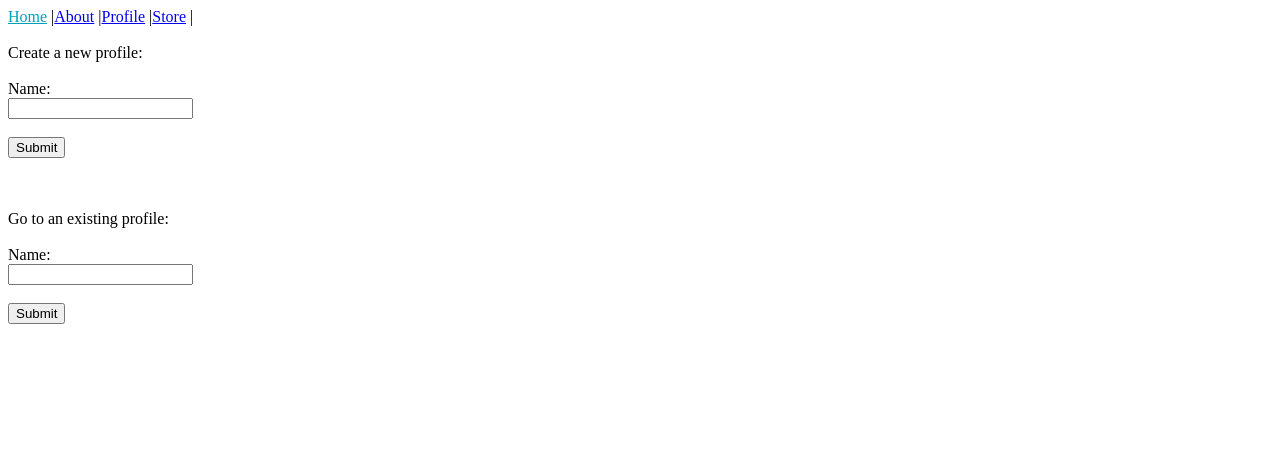
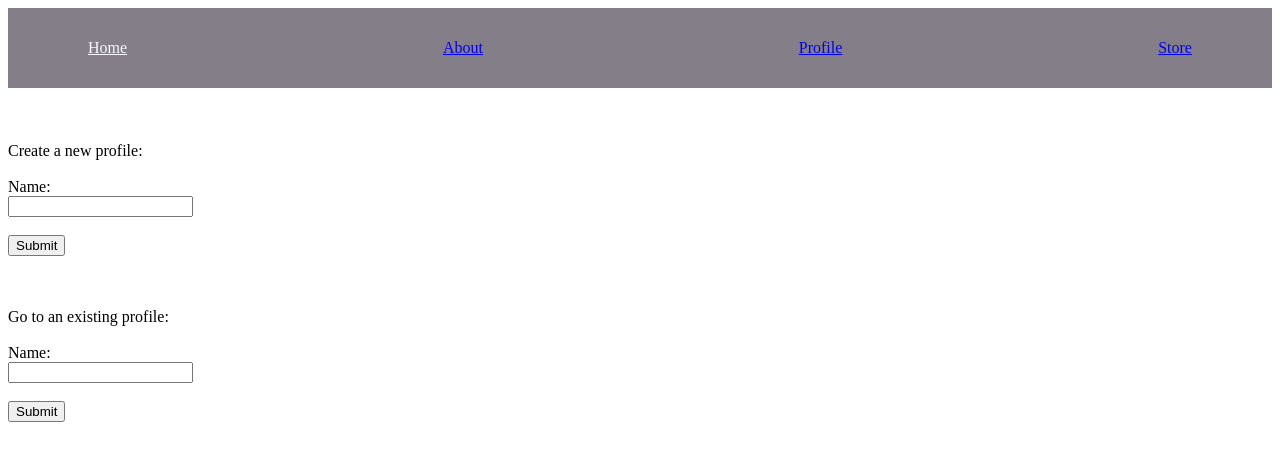
Before and after one commit to jazminmatos/poki_habit_tracker_client, a React (Create React App) app: page / in a window 1280 px wide. Shown: the top 460 px of the page. Built offline with nearby package versions, Linux system fonts and the light colour scheme.

Commit message:
added loading state so that profile page works & added navbar styling

```diff
--- a/package.json
+++ b/package.json
@@ -6,6 +6,7 @@
     "cra-template": "1.1.2",
     "react": "^17.0.2",
     "react-dom": "^17.0.2",
+    "react-icons": "^4.2.0",
     "react-redux": "^7.2.5",
     "react-router-dom": "^5.3.0",
     "react-scripts": "4.0.3",
--- a/src/actions/userActions.js
+++ b/src/actions/userActions.js
@@ -4,7 +4,7 @@ export const CreateUser = user => {
         headers: { 'Content-Type': 'application/json'},
         body: JSON.stringify(user)
     }
-
+    debugger
     return dispatch => {
         fetch('http://localhost:3000/users', configObj)
         .then(resp => resp.json())
@@ -14,11 +14,13 @@ export const CreateUser = user => {
 }
 
 export const fetchUser = user => {
+    //debugger
     return dispatch => {
+        dispatch({ type: 'LOADING_USER' })
         fetch('http://localhost:3000/users')
         .then(r => r.json())
         .then(users => {
-            dispatch({ type: 'FETCH_USER', payload: users.find(u => u.name === user.name)})
+            dispatch({ type: 'FETCH_USER', payload: users.find(u => u.name === user)})
         })
         .catch((error) => {console.error('Error:', error)})
     }
--- a/src/components/Coin.js
+++ b/src/components/Coin.js
@@ -1,9 +1,10 @@
 import React from 'react';
+import { BiCoin } from 'react-icons/bi'
 
-const Coin = () => {
+const Coin = (props) => {
     return (
         <div>
-
+            <BiCoin /> {props.amount}
         </div>
     );
 }
--- a/src/components/LoginForm.js
+++ b/src/components/LoginForm.js
@@ -5,7 +5,8 @@ import { fetchUser } from '../actions/userActions'
 
 class LoginForm extends Component {
     state = {
-        name: ''
+        name: '',
+        isLoading: true
     }
 
     handleChange = e => {
@@ -17,16 +18,16 @@ class LoginForm extends Component {
     }
 
     handleSubmit = e => {
-        console.log("inside handleExistingSubmit", this.state)
+        console.log("inside handleExistingSubmit", this.state.name)
         e.preventDefault()
-
-        this.props.fetchUser(this.state)
+        //debugger
+        this.props.fetchUser(this.state.name)
 
         this.setState({
             name: ''
         })
 
-        // this.props.history.push('/profile')
+        this.props.history.push('/profile')
     }
 
     render() {
--- /dev/null
+++ b/src/components/NavBar.css
@@ -0,0 +1,12 @@
+.navbar {
+  background: #847e89;
+  height: 80px;
+  display: flex;
+  justify-content: space-between;
+  z-index: 10;
+
+  display: flex;
+  align-items: center;
+  padding: 0 5rem;
+  cursor: pointer;
+}
--- a/src/components/Router.js
+++ b/src/components/Router.js
@@ -11,6 +11,7 @@ const Router = () => {
     return (
         <>
             <NavBar />
+            <br /><br />
             <Switch>
                 <Route exact path='/' component={Home} />
                 <Route exact path='/about' component={About} />
--- a/src/components/navBar.js
+++ b/src/components/navBar.js
@@ -1,25 +1,27 @@
 import React from 'react';
 import { NavLink } from "react-router-dom";
 
+import './NavBar.css'
+
 const NavBar = () => {
     return (
-        <>
-            <NavLink exact activeStyle={{color: '#009FB7'}} to='/'>
+        <div className={"navbar"}>
+            <NavLink exact activeStyle={{color: '#f7f7ff'}} to='/'>
                 Home
-            </NavLink> |
+            </NavLink>
 
-            <NavLink exact activeStyle={{color: '#009FB7'}} to='/about'>
+            <NavLink exact activeStyle={{color: '#f7f7ff'}} to='/about'>
                 About
-            </NavLink> |
+            </NavLink>
 
-            <NavLink exact activeStyle={{color: '#009FB7'}} to='/profile'>
+            <NavLink exact activeStyle={{color: '#f7f7ff'}} to='/profile'>
                 Profile
-            </NavLink> |
+            </NavLink>
 
-            <NavLink exact activeStyle={{color: '#009FB7'}} to='/store'>
+            <NavLink exact activeStyle={{color: '#f7f7ff'}} to='/store'>
                 Store
-            </NavLink> |
-        </>
+            </NavLink>
+        </div>
     );
 }
 
--- a/src/components/signupForm.js
+++ b/src/components/signupForm.js
@@ -16,10 +16,6 @@ class signupForm extends Component {
         })
     }
 
-    // call an action that will dispatch a new object to our reducer
-    // Reducer updates our store state
-    // At the same time, the action is going to make a POST fetch so that we can persist it to our db
-
     handleNewSubmit = e => {
         console.log("inside handleNewSubmit", this.state)
         e.preventDefault()
@@ -30,7 +26,7 @@ class signupForm extends Component {
             name: ''
         })
 
-        // this.props.history.push('/profile')
+        this.props.history.push('/profile')
         console.log("history", this.props.history)
     }
 
--- a/src/containers/healthXpContainer.js
+++ b/src/containers/healthXpContainer.js
@@ -6,10 +6,10 @@ import Coin from '../components/Coin';
 const HealthXpContainer = (props) => {
     return (
         <div>
-            Hello from HealthXpContainer
-
-            <Bar amount={props.healthAmount}/>
-            <Bar amount={props.xpAmount}/>
+            Health: <Bar amount={props.healthAmount}/>
+            <br />
+            Experience: <Bar amount={props.xpAmount}/>
+            <br />
             <Coin amount={props.coinAmount}/>
         </div>
     );
--- a/src/containers/profileContainer.js
+++ b/src/containers/profileContainer.js
@@ -4,23 +4,36 @@ import { connect } from 'react-redux';
 import Pokemon from '../components/Pokemon';
 import HealthXpContainer from './HealthXpContainer';
 
+
+// use isloading state to determine whether or not to render profile page
 const ProfileContainer = (props) => {
-    console.log("inside ProfileContainer:", props.users)
-
-    const user = props.users[props.users.length - 1]
+    // console.log("inside ProfileContainer:", props.users)
+    // console.log("props:", props)
+    const user = props.users
+    // console.log("user:", user)
+    // debugger
+    // NEED TO ADD IF/ELSE FOR WHEN A USER DOESN'T HAVE POKEMON
     return (
         <div>
             <br />
-            Hello {user.name}! Welcome to your profile.
-            <Pokemon name={user.pokemons[0].name} image={user.pokemons[0].image_url}/>
-            <HealthXpContainer healthAmount={user.pokemons[0].health} xpAmount={user.pokemons[0].xp} coinAmount={user.coins}/>
+            {props.loading ? "LOADING..." : (
+                <div>
+                    Hello {user.name}! Welcome to your profile.
+                    <Pokemon name={user.pokemons[0].name} image={user.pokemons[0].image_url}/>
+                    <HealthXpContainer healthAmount={user.pokemons[0].health} xpAmount={user.pokemons[0].xp} coinAmount={user.coins}/>
+                </div>
+            )
+            }
+            __________________________________________
+
         </div>
     );
 }
 
 const mapStateToProps = state => {
     return {
-        users: state.users
+        users: state.users.users,
+        loading: state.users.loading
     }
 }
 
--- a/src/reducers/usersReducer.js
+++ b/src/reducers/usersReducer.js
@@ -1,12 +1,28 @@
 // default state is set equal to array instead of object to avoid nesting
-export const usersReducer = (state = [], action) => {
+export const usersReducer = (state = {users: [], loading: false}, action) => {
     switch(action.type) {
-        case 'FIND_OR_CREATE_USER':
-            console.log("inside FIND_OR_CREATE_USER reducer", action.payload)
-            return [...state, action.payload] // need to check whether state exists, if it does, don't add it in
+        case 'LOADING_USER':
+            return {
+                ...state,
+                users: [...state.users],
+                loading: true
+            }
         case 'FETCH_USER':
             console.log("inside FETCH_USER:", action.payload)
-            return [...state, action.payload]
+            //debugger
+            return {
+                ...state,
+                users: action.payload,
+                loading: false
+            }
+        case 'CREATE_USER':
+            console.log("inside FIND_OR_CREATE_USER reducer", action.payload)
+            //debugger
+            return {
+                ...state,
+                users: action.payload,
+                loading: false
+            }
         default:
             return state
     }
```
Also changed, not shown: 2 other files (tests, documents, lock files or other folders).
